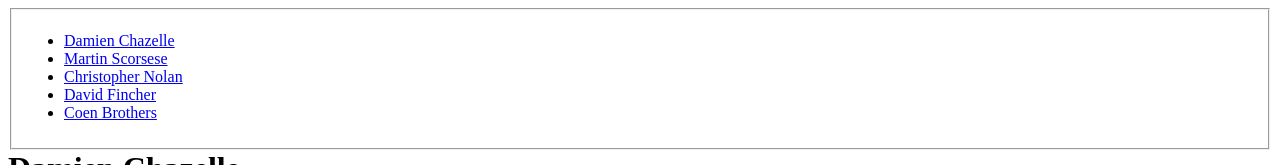
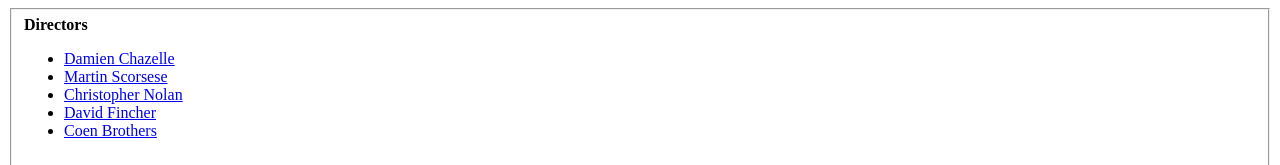
Before and after one commit to ouestdrancy/Movie-Directors, a plain HTML site: page index.html in a window 1280 px wide. Shown: the top 165 px of the page. Drawn offline with Linux system fonts and the light colour scheme.

Commit message:
Update index.html

```diff
--- a/index.html
+++ b/index.html
@@ -1,6 +1,7 @@
 <main id="main-doc">
   <fieldset>
     <nav id="navbar">
+      <b>Directors</b>
     <ul>
       <li><a class="nav-link" href="#Damien_Chazelle">Damien Chazelle</a></li>
       <li><a class="nav-link" href="#Martin_Scorsese">Martin Scorsese</a></li>
```
